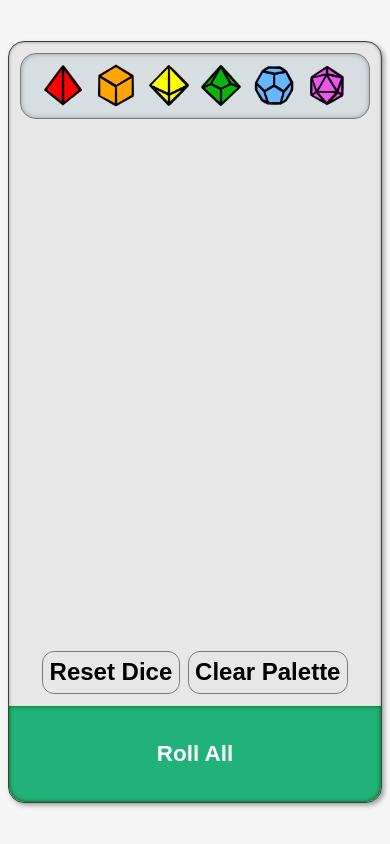
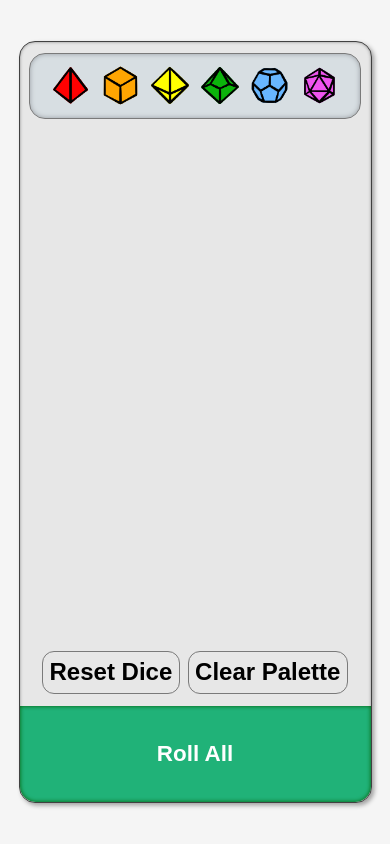
Before and after one commit to CoreyJSteiner/dice-palette, a React (Vite) app: page / in a window 390 px wide. Built offline with nearby package versions, Linux system fonts and the light colour scheme.

Commit message:
mobile update

```diff
--- a/src/components/DieComponent.css
+++ b/src/components/DieComponent.css
@@ -16,6 +16,7 @@
 }
 
 .die-pallete {
+    position: fixed;
     display: flex;
     margin: 0.5rem;
     flex-direction: column;
@@ -34,7 +35,8 @@
 
 @media screen and (max-width: 900px) {
     .die-pallete {
-        height: calc(var(--vh, 1vh) * 90);
+        width: 90vw;
+        height: 90vh
     }
 }
 
```
